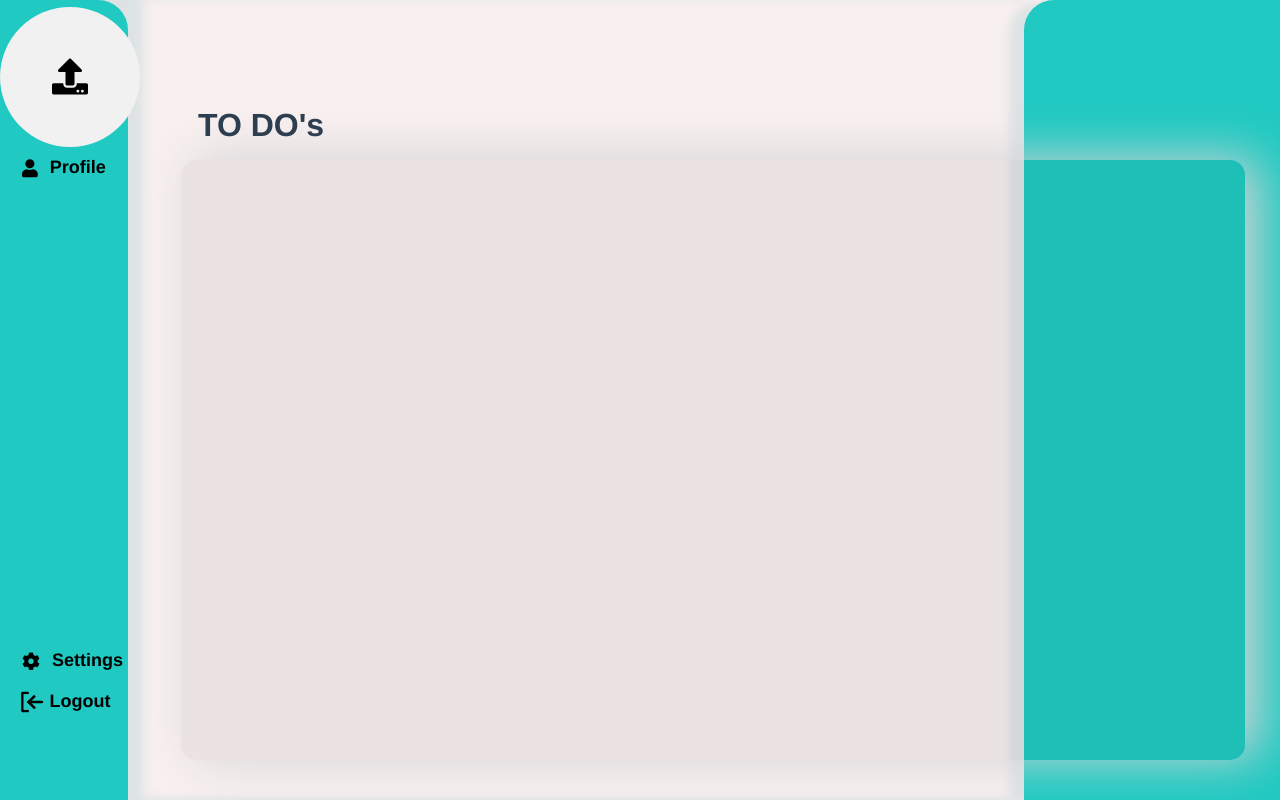
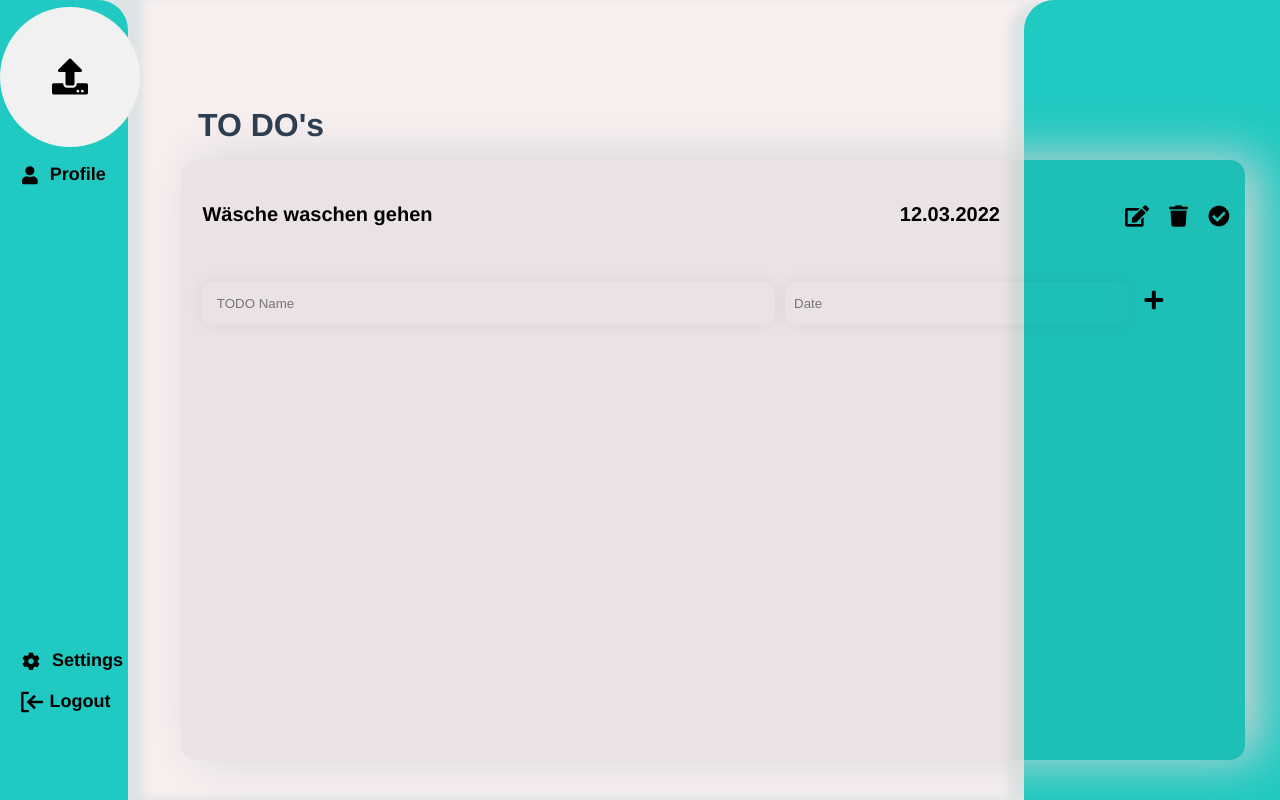
Before and after one commit to Aegid1/Webtech_Project_Frontend, a Vue app: page / in a window 1280 px wide. Built offline with nearby package versions, Linux system fonts and the light colour scheme.

Commit message:
some css styling on HomeView

```diff
--- a/src/views/HomeView.vue
+++ b/src/views/HomeView.vue
@@ -1,27 +1,28 @@
 <template>
   <head>
     <link rel= "stylesheet" href="https://cdnjs.cloudflare.com/ajax/libs/font-awesome/5.15.3/css/all.min.css" />
+    <link rel="stylesheet" href="path/to/font-awesome/css/font-awesome.min.css">
   </head>
   <div class="background">
     <div class="left-side">
       <div class="left-side-container">
         <div>
           <div class = "profile-picture">
-            <div class = "circle button">
+            <div class = "circle button" onClick = "exampleFunction()">
               <i class="fa fa-upload fa-2x"></i>
             </div>
           </div>
-          <div class="profile-button button button::before button:hover::before button:hover button:active">
+          <div class="profile-button button button::before button:hover::before button:hover button:active" onClick = "exampleFunction()">
             <i class="fa fa-user icons-left-side"></i>
             Profile
           </div>
         </div>
         <div>
-          <div class="settings-button button button::before button:hover::before button:hover button:active">
+          <div class="settings-button button button::before button:hover::before button:hover button:active" onClick = "exampleFunction()">
             <i class="fa fa-cog icons-left-side"></i>
             Settings
           </div>
-          <div class="logout-button button button::before button:hover::before button:hover button:active">
+          <div class="logout-button button button::before button:hover::before button:hover button:active" onClick = "exampleFunction()">
             <i class="gg-log-out icons-left-side" style="margin-right: 18%;"></i>
             Logout
           </div>
@@ -35,7 +36,22 @@
         </span>
       </div>
       <div class = to-do-body>
-
+        <div class = TODO>
+          <span class = TODO_name>
+            Wäsche waschen gehen
+          </span>
+          <span class = TODO_date>
+            12.03.2022
+          </span>
+          <i class="fas fa-edit fa-lg edit-button edit-button i"></i>
+          <i class="fas fa-trash fa-lg edit-button edit-button i" ></i>
+          <i class="fa fa-check-circle fa-lg edit-button edit-button i"></i>
+        </div>
+        <div class = TODO>
+          <input class = "input" placeholder="TODO Name">
+          <input class = "input" placeholder="Date">
+          <i class="fa fa-plus fa-lg edit-button edit-button i todo_add_button"></i>
+        </div>
       </div>
     </div>
     <div class="right-side">
@@ -58,7 +74,39 @@ body {
   padding: 0;
   position: relative;
 }
+.TODO{
+  display: grid;
+  margin-top: 3%;
+  margin-left: 1%;
+  grid-template-columns: 5fr 3fr 0.20fr 0.20fr 0.20fr;
+  padding: 1%;
+  grid-gap: 1%;
 
+}
+.TODO_name{
+  font-weight: bold;
+  font-size: 125%;
+  text-align: left;
+  color: rgb(0, 0, 0);
+
+}
+
+.TODO_date{
+  margin-left: 5%;
+  font-weight: bold;
+  font-size: 125%;
+  color: rgb(0, 0, 0);
+
+}
+
+.input{
+  border: none;
+  /* border-bottom: 2px solid rgb(67, 65, 65); */
+  background-color: #00000000;
+  padding: 2.5%;
+  border-radius:10px;
+  box-shadow:0 0 15px 0px rgba(0,0,0,0.06);
+}
 .background {
   position: absolute;
   background-color: #f8efef;
@@ -134,6 +182,9 @@ body {
   margin-right: 0%;
   margin-left: 5%
 }
+.todo_add_button{
+  margin-top: 20%;
+}
 .content {
   z-index: 1;
 }
@@ -144,12 +195,22 @@ body {
   height: 100vh;
 }
 
+.profile-button{
+  display: flex;
+  align-items: center;
+  padding: 5px;
+  color: rgb(0, 0, 0);
+  cursor: pointer;
+  z-index: 1;
+  margin-top: 5%;
+}
 .settings-button,
 .logout-button,
-.profile-button {
+.to-do-button,
+.edit-button {
   display: flex;
   align-items: center;
-  padding: 20px;
+  padding: 5px;
   color: rgb(0, 0, 0);
   cursor: pointer;
   z-index: 1;
@@ -157,9 +218,51 @@ body {
 
 .settings-button i,
 .logout-button i,
-.profile-button i {
+.profile-button i,
+.edit-button i {
   margin-right: 10%;
   z-index: 1;
+}
+.to_do{
+  margin-top: 1%;
+  margin-left: 1%;
+  cursor: pointer;
+  position: relative;
+  padding: 10px 10px;
+  font-size: 18px;
+  color: rgb(0, 0, 0);
+  border-radius: 20px;
+  background-color: transparent;
+  font-weight: 600;
+  transition: all 0.8s cubic-bezier(0.23, 1, 0.320, 1);
+  overflow: hidden;
+}
+
+.to_do::before {
+  content: '';
+  position: absolute;
+  inset: 0;
+  margin: auto;
+  width: 50%;
+  height: 50px;
+  border-radius: inherit;
+  scale: 0;
+  z-index: -1;
+  background-color: rgb(173, 165, 165);
+  transition: all 0.6s cubic-bezier(0.23, 1, 0.320, 1);
+}
+
+.to_do:hover {
+  color: #212121;
+  scale: 0.98;
+}
+
+.to_do:hover::before {
+  scale: 3;
+}
+
+.to_do:active {
+  scale: 0.98;
 }
 
 .button {
```
